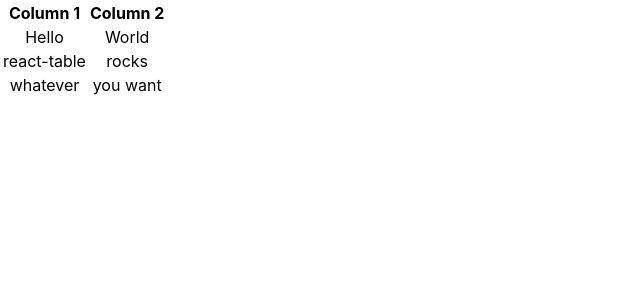
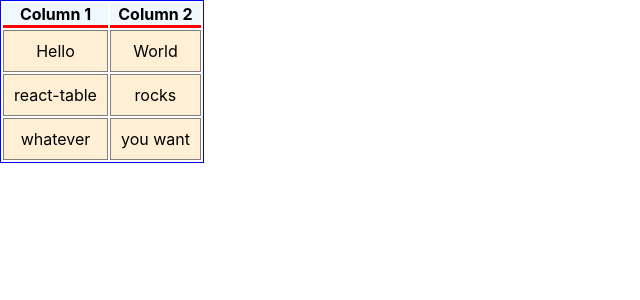
Before and after one commit to ASproson/react-table-spike, a React (Create React App) app: page / in a window 1280 px wide. Shown: the top 300 px of the page, without its empty margins (0-640 px from the left). Built offline with nearby package versions, Linux system fonts and the light colour scheme.

Commit message:
Adds base styling

```diff
--- a/src/components/Table.jsx
+++ b/src/components/Table.jsx
@@ -2,7 +2,7 @@
 import { useTable } from "react-table";
 
 const Table = () => {
-  // .useMemo holds onto the data rather then pulling for each render
+  // useMemo ensures data isn't recreated on each re-render
   const data = React.useMemo(
     () => [
       {
@@ -35,65 +35,52 @@
     []
   );
 
-  // useTable hook, always needs to be passed at least columns and data
-  const tableInstance = useTable({ columns, data });
-
   const { getTableProps, getTableBodyProps, headerGroups, rows, prepareRow } =
-    tableInstance;
+    useTable({ columns, data });
 
   return (
-    // apply the table props
-    <table {...getTableProps()}>
+    <table {...getTableProps()} style={{ border: "solid 1px blue" }}>
       <thead>
-        {
-          // Loop over the header rows
-          headerGroups.map((headerGroup) => (
-            // Apply the header row props
+        {headerGroups.map((headerGroup) => (
           <tr {...headerGroup.getHeaderGroupProps()}>
-              {
-                // Loop over the headers in each row
-                headerGroup.headers.map((column) => (
-                  // Apply the header cell props
-                  <th {...column.getHeaderProps()}>
-                    {
-                      // Render the header
-                      column.render("Header")
-                    }
+            {headerGroup.headers.map((column) => (
+              <th
+                {...column.getHeaderProps()}
+                style={{
+                  borderBottom: "solid 3px red",
+                  background: "aliceblue",
+                  color: "black",
+                  fontWeight: "bold",
+                }}
+              >
+                {column.render("Header")}
               </th>
-                ))
-              }
+            ))}
           </tr>
-          ))
-        }
+        ))}
       </thead>
-      {/* Apply the table body props */}
       <tbody {...getTableBodyProps()}>
-        {
-          // Loop over the table rows
-          rows.map((row) => {
-            // Prepare the row for display
+        {rows.map((row) => {
           prepareRow(row);
           return (
-              // Apply the row props
             <tr {...row.getRowProps()}>
-                {
-                  // Loop over the rows cells
-                  row.cells.map((cell) => {
-                    // Apply the cell props
+              {row.cells.map((cell) => {
                 return (
-                      <td {...cell.getCellProps()}>
-                        {
-                          // Render the cell contents
-                          cell.render("Cell")
-                        }
+                  <td
+                    {...cell.getCellProps()}
+                    style={{
+                      padding: "10px",
+                      border: "solid 1px gray",
+                      background: "papayawhip",
+                    }}
+                  >
+                    {cell.render("Cell")}
                   </td>
                 );
-                  })
-                }
+              })}
             </tr>
           );
-          })
-        }
+        })}
       </tbody>
     </table>
   );
```
Lines whose indentation alone changed are shown as unchanged.
